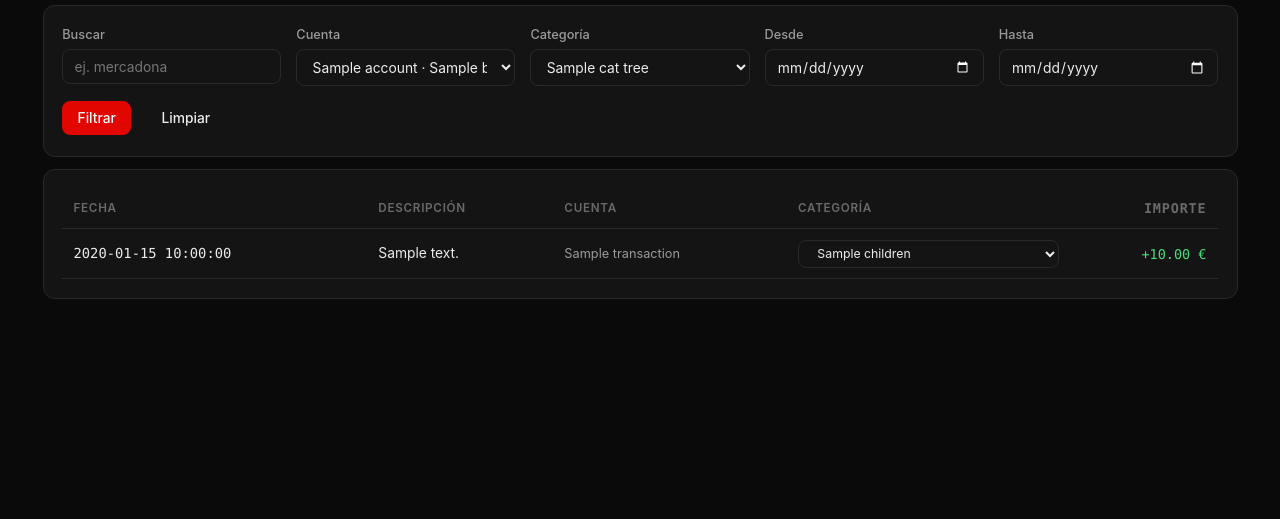
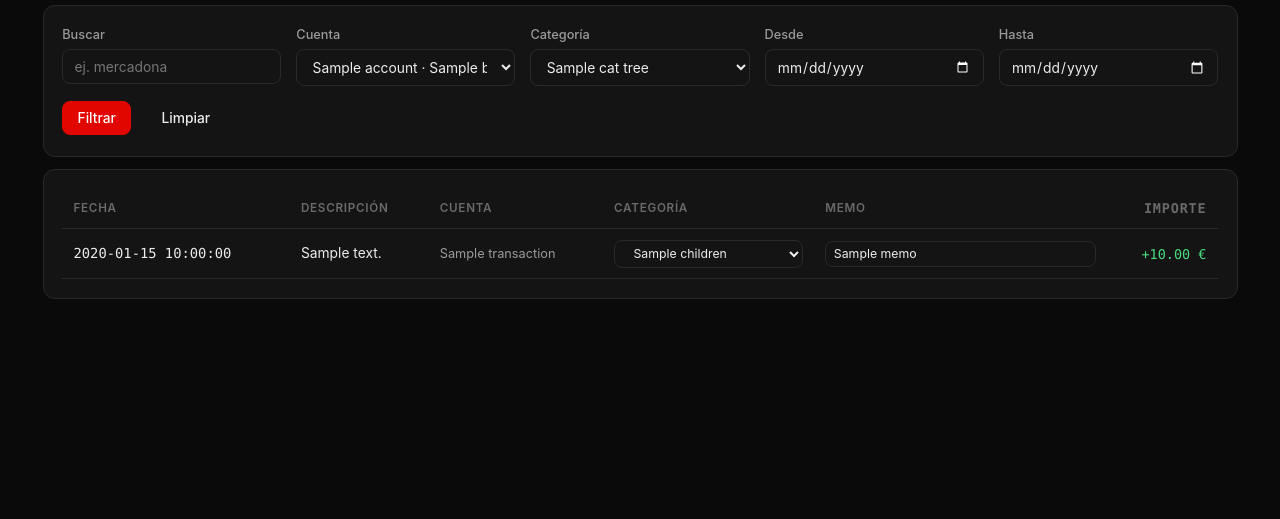
Before and after one commit to karendon55/tnt, a FastAPI app: template app/templates/transactions.html in a window 1280 px wide. Shown: the part 177-696 px from the top of the page. Run offline with FastAPI, Linux system fonts and the light colour scheme; the template is opened without the code that fills it: most values are stand-ins (such as "Sample title", 1, 10 or a date in 2020); some libraries are stand-ins or nearby versions.

Commit message:
Añadir campo Memo editable en movimientos
Permite anotar a mano un comentario por transacción (p.ej. para
distinguir gastos iguales de casas distintas). Se guarda inline
vía HTMX al perder foco o pulsar Enter, se incluye en el export
CSV y la búsqueda por texto ahora también examina el memo.

Co-Authored-By: Claude Opus 4.7 <noreply@anthropic.com>

```diff
--- /dev/null
+++ b/app/templates/_memo_cell.html
@@ -0,0 +1,17 @@
+<form
+    hx-post="/movimientos/{{ tx.id }}/memo"
+    hx-target="#memo-{{ tx.id }}"
+    hx-swap="innerHTML"
+    hx-trigger="blur from:find input, keydown[key=='Enter'] from:find input"
+    class="row"
+    style="gap:.35rem;"
+    onsubmit="return false;">
+    <input
+        type="text"
+        name="memo"
+        value="{{ tx.memo }}"
+        placeholder="—"
+        class="input btn-sm"
+        style="padding:.3rem .5rem; font-size:.82rem; width:100%; min-width:140px;"
+        maxlength="500">
+</form>
--- a/app/templates/transactions.html
+++ b/app/templates/transactions.html
@@ -65,6 +65,7 @@
                 <th>Descripción</th>
                 <th>Cuenta</th>
                 <th>Categoría</th>
+                <th>Memo</th>
                 <th class="num">Importe</th>
             </tr>
         </thead>
@@ -79,6 +80,9 @@
                 <td class="muted small">{{ tx.account_name }}</td>
                 <td id="cat-{{ tx.id }}">
                     {% include "_category_cell.html" with context %}
+                </td>
+                <td id="memo-{{ tx.id }}" style="min-width:160px;">
+                    {% include "_memo_cell.html" with context %}
                 </td>
                 <td class="num {% if tx.amount < 0 %}amount-neg{% else %}amount-pos{% endif %}">
                     {{ '%+.2f'|format(tx.amount) }} €
```
Also changed, not shown: app/routers/transactions.py (+22 -4 lines).
